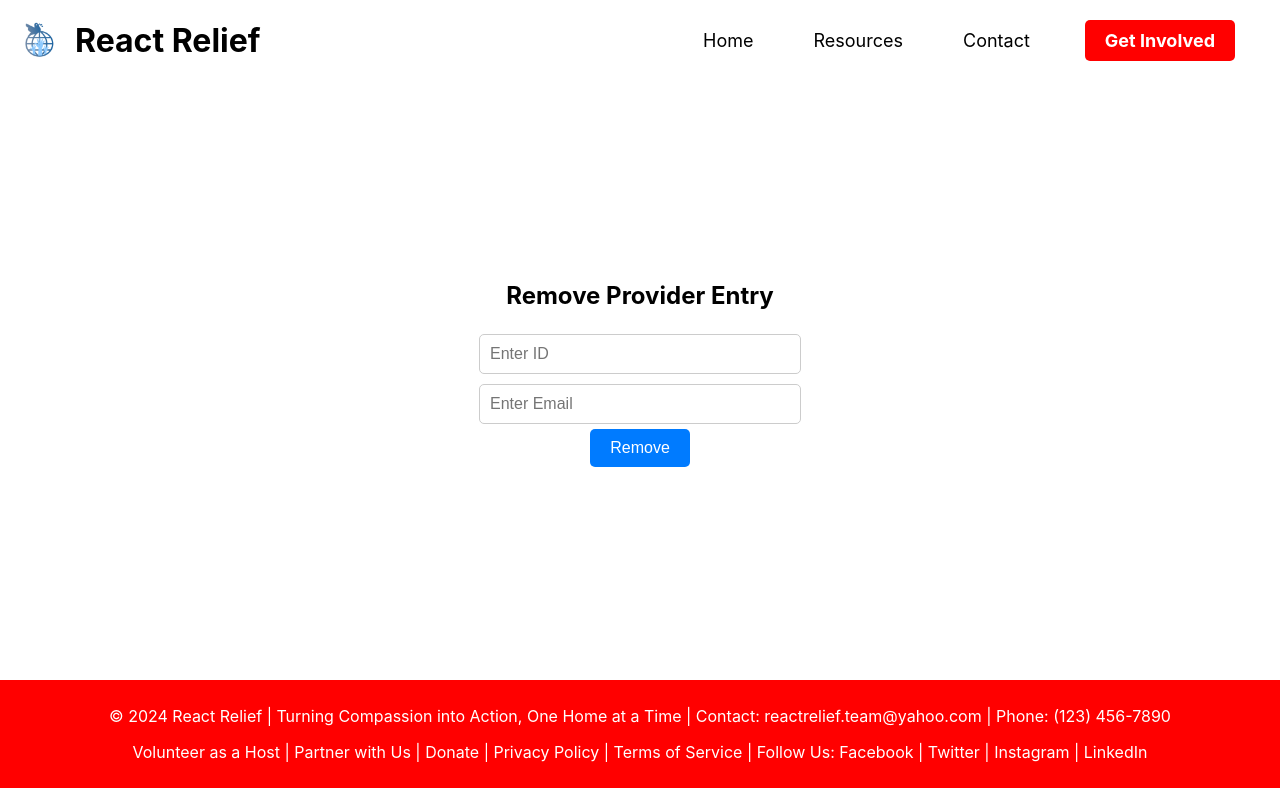
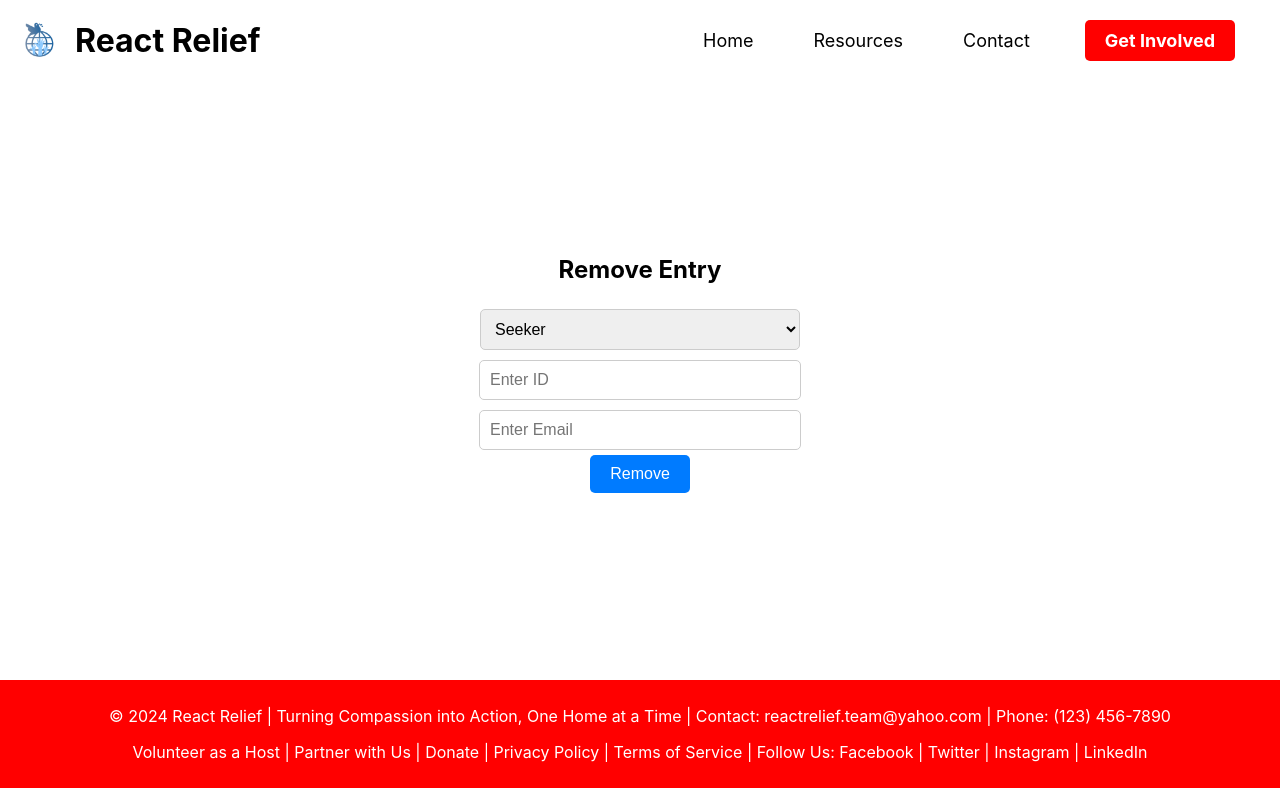
Before and after one commit to bhavyap1010/natural-disaster-shelter-app, a React (Create React App) app in the folder react-relief/: page /remove in a window 1280 px wide. Built offline with nearby package versions, Linux system fonts and the light colour scheme.

Commit message:
updated remove feature

```diff
--- a/react-relief/src/pages/Remove.css
+++ b/react-relief/src/pages/Remove.css
@@ -28,3 +28,12 @@
 .remove button:hover {
     background-color: #0056b3;
 }
+
+.remove select {
+    font-size: 1rem;
+    padding: 10px;
+    margin: 5px;
+    border-radius: 5px;
+    border: 1px solid #ccc;
+    width: 320px;
+}
--- a/react-relief/src/pages/Remove.js
+++ b/react-relief/src/pages/Remove.js
@@ -4,17 +4,27 @@ import './Remove.css';
 
 const AIRTABLE_API_KEY = 'pat2AVlJ1l5lyJzpR.bef90fc2a899a44b1d17191ec41d3925024fd4e6abc044afd61b80cfd5e27f43';
 const BASE_ID = 'appZRNWf4GOcgwlPO';
-const TABLE_NAME = 'Providers';
+const TABLE_NAMES = {
+    Seeker: 'Seekers',
+    Provider: 'Providers',
+};
 
 const Remove = () => {
     const [id, setId] = useState('');
     const [email, setEmail] = useState('');
+    const [userType, setUserType] = useState('Seeker'); // Default to 'Seeker'
     const [message, setMessage] = useState('');
 
     const handleRemove = async () => {
         try {
+            const tableName = TABLE_NAMES[userType];
+            if (!tableName) {
+                setMessage('Invalid user type selected.');
+                return;
+            }
+
             const response = await axios.get(
-                `https://api.airtable.com/v0/${BASE_ID}/${TABLE_NAME}`,
+                `https://api.airtable.com/v0/${BASE_ID}/${tableName}`,
                 {
                     headers: {
                         Authorization: `Bearer ${AIRTABLE_API_KEY}`,
@@ -34,7 +44,7 @@ const Remove = () => {
 
             const recordId = records[0].id;
             await axios.delete(
-                `https://api.airtable.com/v0/${BASE_ID}/${TABLE_NAME}/${recordId}`,
+                `https://api.airtable.com/v0/${BASE_ID}/${tableName}/${recordId}`,
                 {
                     headers: {
                         Authorization: `Bearer ${AIRTABLE_API_KEY}`,
@@ -51,7 +61,14 @@ const Remove = () => {
 
     return (
         <div className="remove">
-            <h2>Remove Provider Entry</h2>
+            <h2>Remove Entry</h2>
+            <select
+                value={userType}
+                onChange={(e) => setUserType(e.target.value)}
+            >
+                <option value="Seeker">Seeker</option>
+                <option value="Provider">Provider</option>
+            </select>
             <input
                 type="text"
                 placeholder="Enter ID"
```
